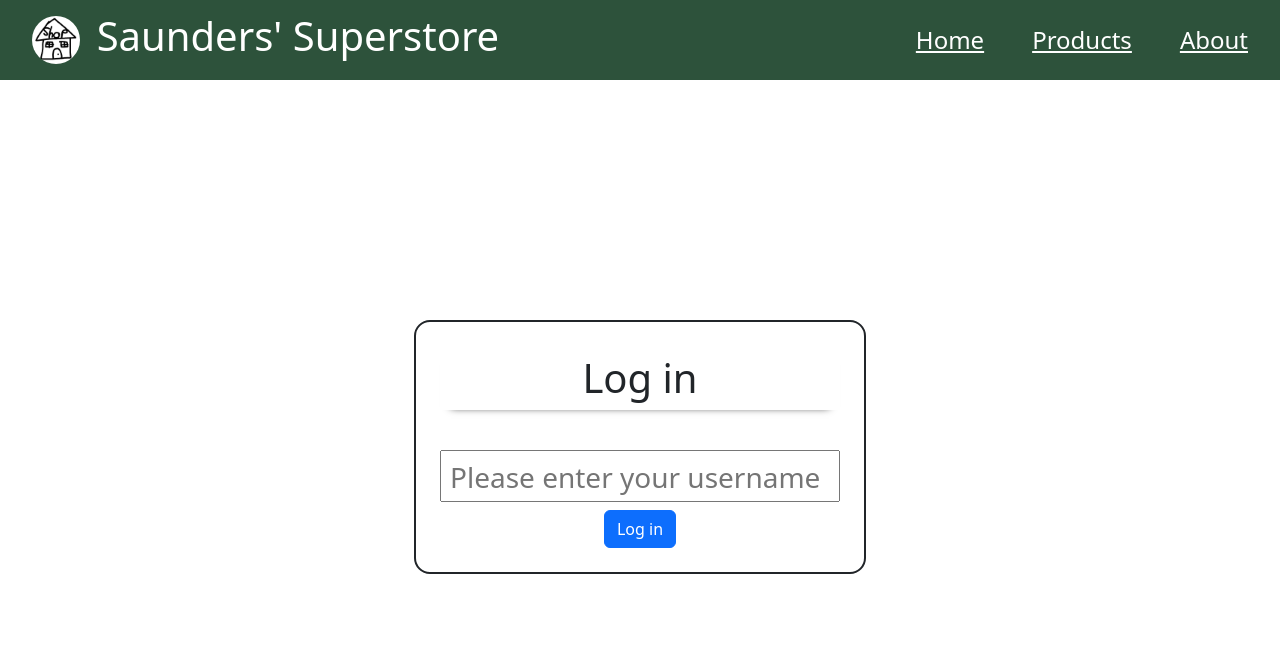
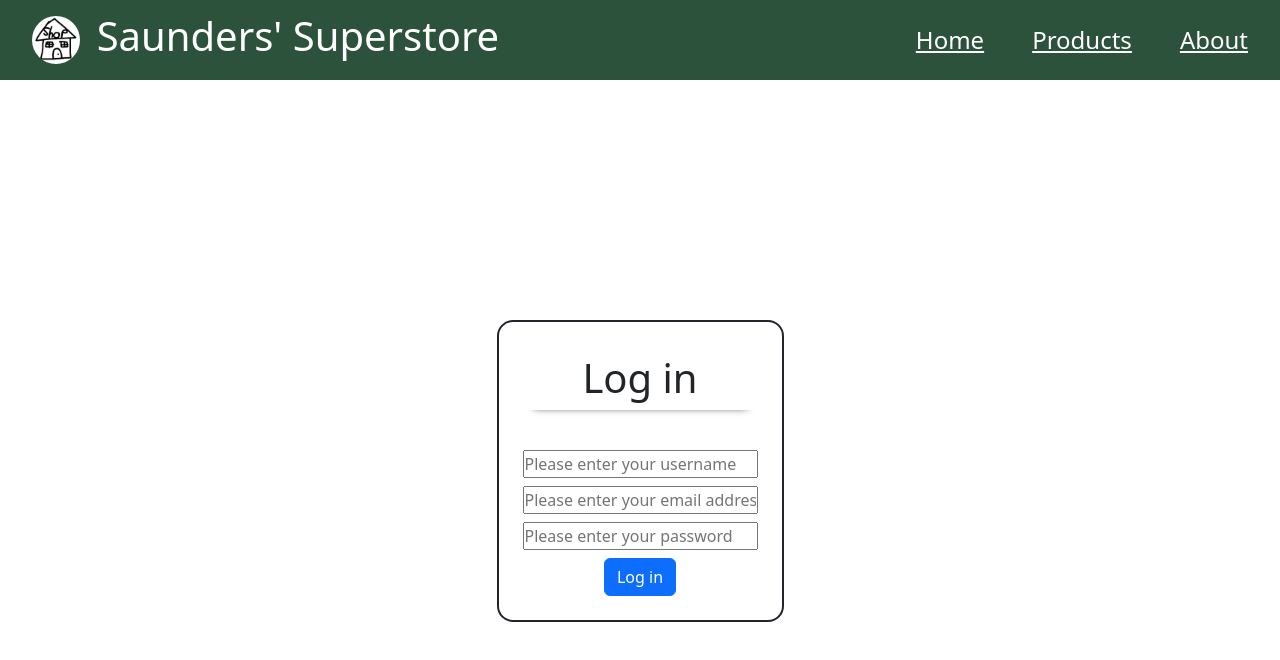
Before and after one commit to Maxsawdust/rr-online-store, a React (Vite) app in the folder online-store/: page / in a window 1280 px wide. Shown: the top 660 px of the page. Built offline with nearby package versions, Linux system fonts and the light colour scheme.

Commit message:
begin formik integration

```diff
--- a/online-store/package.json
+++ b/online-store/package.json
@@ -11,10 +11,12 @@
   },
   "dependencies": {
     "bootstrap": "^5.3.3",
+    "formik": "^2.4.6",
     "react": "^19.0.0",
     "react-bootstrap": "^2.10.9",
     "react-dom": "^19.0.0",
-    "react-router-dom": "^7.2.0"
+    "react-router-dom": "^7.2.0",
+    "yup": "^1.6.1"
   },
   "devDependencies": {
     "@eslint/js": "^9.21.0",
--- a/online-store/src/components/Login/Login.jsx
+++ b/online-store/src/components/Login/Login.jsx
@@ -1,46 +1,95 @@
 import { useContext, useState } from "react";
 import { UsernameContext } from "../../pages/HomePage/HomePage.jsx";
-import { Welcome, ErrorMessage } from "../";
-import validateName from "./validateName.js";
+import { useFormik } from "formik";
+import * as Yup from "yup";
 import "./Login.css";
 
 export default function Login() {
   // retrieving state from context provider
   const { username, setUsername } = useContext(UsernameContext);
-  // creating an error state to display ErrorMessage easily
-  const [errorMessage, setErrorMessage] = useState("");
 
-  // function called on submit of login form.
-  const handleSubmit = (e) => {
-    e.preventDefault();
-    // validating the username entered. storing this in boolean
-    const isValid = validateName(username.name).isValid;
-    // setting the isValid property of username to the result of calling validateName.
-    setUsername({ ...username, isValid });
-    // displaying Welcome component if username is valid
-    if (isValid) {
-      /* updating localStorage so it has details pertaining to:
-           Whether or not the user is logged in;
-           The user's name. */
-      localStorage.setItem("isLoggedIn", true);
-      localStorage.setItem("username", username.name);
-    } else {
-      // displaying error message if username is invalid
-      setErrorMessage(validateName(username.name).message);
-    }
-  };
+  // using formik as a hook
+  const formik = useFormik({
+    initialValues: {
+      username: "",
+      email: "",
+      password: "",
+    },
+
+    onSubmit: (values) => {
+      setUsername(values.username);
+      console.log(values);
+    },
+
+    // using Yup in order to have cleaner and easier validation logic
+    validationSchema: Yup.object({
+      username: Yup.string()
+        .required("username is required")
+        .min(3, "Username must be at least 3 characters")
+        .max(20, "Username must not exceed 20 characters")
+        .matches(
+          /^[a-zA-Z0-9_]+$/,
+          "Username must only include numbers, letters, or underscores."
+        ),
+
+      email: Yup.string()
+        .required("Email is required.")
+        .email("Please enter a valid email address."),
+
+      password: Yup.string()
+        .required("Password is required")
+        .min(8, "Password must be at least 8 characters.")
+        .matches(/(?=.*\d)/, "Password must contain at least one number.")
+        .matches(
+          /(?=.[a-z])/,
+          "Password must contain at least one lower-case letter."
+        )
+        .matches(
+          /(?=.[A-Z])/,
+          "Password must contain at least one capital letter."
+        )
+        .matches(
+          /(?=.[!@#$%^&*-])/,
+          "Password must contain at least one special character."
+        ),
+    }),
+  });
 
   return (
     <div className="Login">
       <h1 id="log-in-header">Log in</h1>
-      <form id="log-in-box" onSubmit={handleSubmit}>
-        <input
-          type="text"
-          placeholder="Please enter your username"
-          onChange={(e) => setUsername({ ...username, name: e.target.value })}
-        />
-        {/* Display ErrorMessage if the username is invalid. */}
-        {username.isValid ? null : <ErrorMessage message={errorMessage} />}
+      <form id="log-in-box" onSubmit={formik.handleSubmit}>
+        <div>
+          <input
+            type="text"
+            placeholder="Please enter your username"
+            // no "name" is required because I've included ID
+            id="username"
+            onChange={formik.handleChange}
+            onBlur={formik.handleBlur}
+          />
+        </div>
+
+        <div>
+          <input
+            type="text"
+            placeholder="Please enter your email address"
+            id="email"
+            onChange={formik.handleChange}
+            onBlur={formik.handleBlur}
+          />
+        </div>
+
+        <div>
+          <input
+            type="text"
+            placeholder="Please enter your password"
+            id="password"
+            onChange={formik.handleChange}
+            onBlur={formik.handleBlur}
+          />
+        </div>
+
         <button className="btn btn-primary" id="log-in-button">
           Log in
         </button>
```
Also changed, not shown: 1 other file (tests, documents, lock files or other folders).
